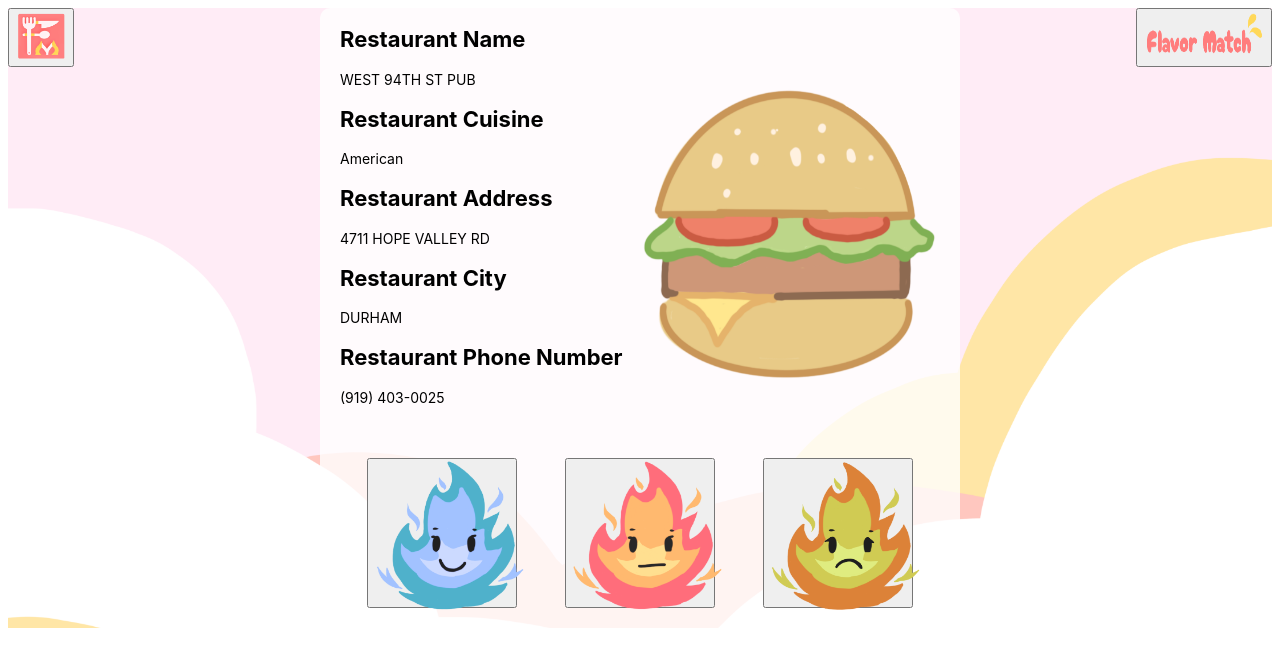
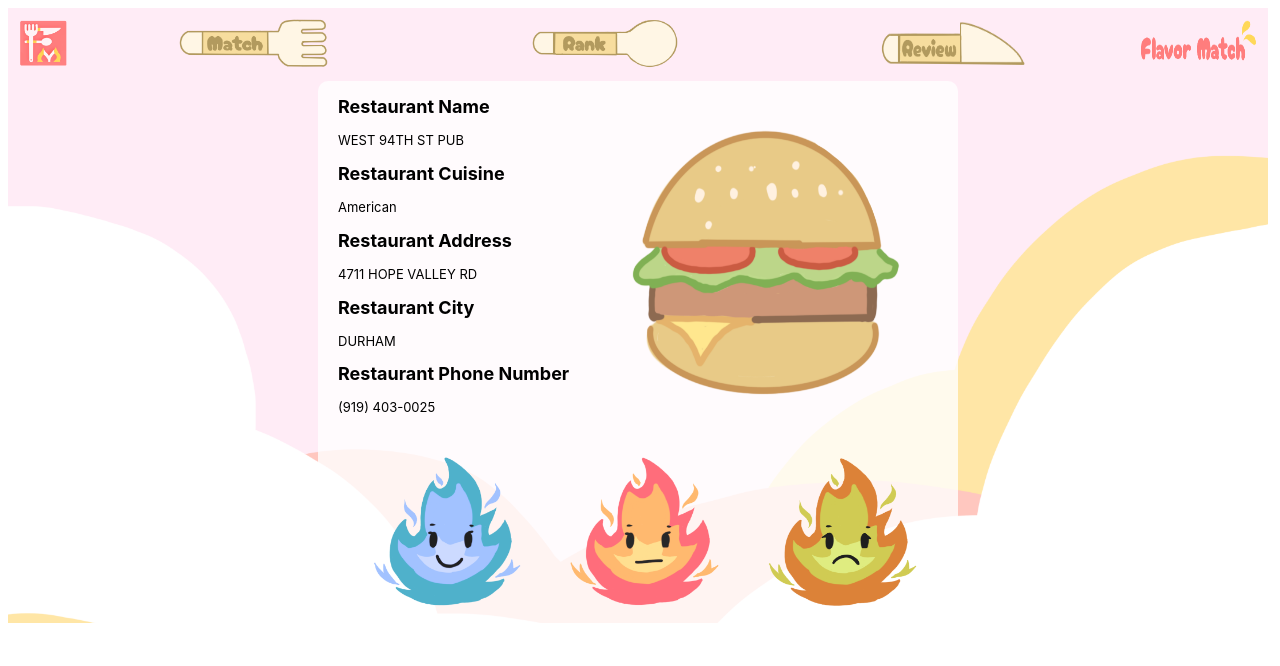
Before and after one commit to mhn098/flavor-match, an Angular app in the folder my-app/: page /restaurant/swipe in a window 1280 px wide. Shown: the top 666 px of the page. Built offline with nearby package versions, Linux system fonts and the light colour scheme.

Commit message:
completed 2 component css!

```diff
--- a/my-app/src/app/restaurant/main-page/main-page.component.css
+++ b/my-app/src/app/restaurant/main-page/main-page.component.css
@@ -1,21 +1,3 @@
-/* body {
-	background-size: cover;
-	background-position: center;
-	background-image: url(/assets/img/trial-bg.png);
-	background-color: #ffd6e9;
-	color: #000000;
-    text-align: center;
-	margin-top: 100px;
-} */
-
-/* .container {
-    background-size: cover;
-	background-position: center;
-	background-image: url(/assets/img/trial-bg.png);
-    width: 1260px;
-    height: 615px;
-} */
-
 .container {
     position: relative;
     width: 1260px;
@@ -35,3 +17,7 @@
 .bottom-bar {
     margin-top: 20px;
 }
+
+.glow:hover {
+    filter: brightness(120%);
+}
--- a/my-app/src/app/restaurant/main-page/main-page.component.html
+++ b/my-app/src/app/restaurant/main-page/main-page.component.html
@@ -1,9 +1,12 @@
 <div class="container">
 
   <div class="center">
+
+    <div class="glow">
     <img src="/assets/img/better-fm-logo.png"
     width="500"
     height="135">
+    </div>
 
     <div class="bottom-bar">
         <button (click)="restaurantService.menuSelectPage()">Start!</button>
--- a/my-app/src/app/restaurant/menu-select/menu-select.component.css
+++ b/my-app/src/app/restaurant/menu-select/menu-select.component.css
@@ -1,17 +1,107 @@
-/* body {
-	background-size: cover;
-	background-position: center;
-	background-image: url(/assets/img/trial-bg.png);
-	background-color: #ffd6e9;
-	color: #000000;
-    text-align: center;
-	margin-top: 0px;
-} */
+.container {
+    position: relative;
+    background-size: cover;
+    background-position: center;
+    justify-content: center;
+    align-items: center;
+    background-image: url(/assets/img/trial-bg.png);
+    width: 1260px;
+    height: 615px;
+}
 
 .topright {
     float: right;
-  }
+    background-color: transparent;
+    border: none;
+    outline: none;
+    cursor: pointer;
+    transition: filter 0.3s ease;
+}
 
 .topleft {
     float: left;
+    background-color: transparent;
+    border: none;
+    outline: none;
+    cursor: pointer;
+    transition: filter 0.3s ease;
 }
+
+.grid-item {
+    background-color: transparent;
+    border: none;
+    outline: none;
+    cursor: pointer;
+    transition: filter 0.3s ease;
+}
+
+.topright:hover,
+.topleft:hover,
+.grid-item:hover {
+    filter: brightness(120%);
+}
+
+.center {
+    text-align: center;
+}
+
+form {
+    margin-top: 50px;
+    padding: 20px;
+    background-color: rgba(255, 255, 255, 0.8);
+    border-radius: 10px;
+    max-width: 400px;
+    margin: 0 auto;
+}
+
+h2 {
+    font-size: 22px;
+    margin-bottom: 10px;
+}
+
+select {
+    width: 100%;
+    padding: 10px;
+    margin-bottom: 20px;
+    border-radius: 5px;
+    border: 1px solid #ccc;
+    box-sizing: border-box;
+}
+
+button {
+    width: 100%;
+    padding: 10px;
+    color: #fff;
+    border: none;
+    border-radius: 5px;
+    cursor: pointer;
+}
+
+button.hoverable {
+    background-color: #ec81e5;
+}
+
+button.hoverable:hover {
+    background-color: #e43ec3;
+}
+
+button.non-hoverable {
+    background-color: transparent;
+}
+
+.small-image {
+    height: 50px;
+    width: 150px;
+}
+
+.grid-item {
+    margin: 0 10px;
+    float: left;
+    transition: filter 0.3s ease;
+	margin-bottom: 60px;
+}
+
+.grid-container {
+    display: grid;
+    grid-template-columns: auto auto auto;
+}
--- a/my-app/src/app/restaurant/menu-select/menu-select.component.html
+++ b/my-app/src/app/restaurant/menu-select/menu-select.component.html
@@ -1,22 +1,36 @@
-<p>menu-select works!</p>
-
-<body>
-    <!-- top bar -->
+<div class="container">
+<div class="icons">
     <div class="topleft">
-    <img src="/assets/img/icon-only.png"
-    width="50"
-    height="50">
+        <button mat-stroked-button class="non-hoverable" (click)="restaurantService.mainPage()">
+            <img src="/assets/img/icon-only.png" width="50" height="50">
+        </button>
     </div>
-
     <div class="topright">
-        <img src="/assets/img/text-only.png"
-        width="200"
-        height="50">
+        <button mat-stroked-button class="non-hoverable" (click)="restaurantService.mainPage()">
+            <img src="/assets/img/text-only.png" width="120" height="50">
+        </button>
     </div>
-</body>
-
+    <div class="grid-container">
+        <div class="grid-item">
+            <button mat-stroked-button class="non-hoverable" (click)="restaurantService.menuSelectPage()">
+            <img src="/assets/img/match-button.png" alt="Match" class="small-image">
+            </button>
+        </div>
+        <div class="grid-item">
+            <button mat-stroked-button class="non-hoverable" (click)="restaurantService.likedPage()">
+            <img src="/assets/img/rank-button.png" alt="Rank" class="small-image">
+            </button>
+        </div>
+        <div class="grid-item">
+            <button mat-stroked-button class="non-hoverable" (click)="restaurantService.reviewPage()">
+            <img src="/assets/img/review-button.png" alt="Review" class="small-image">
+            </button>
+        </div>
+    </div>
+</div>
+    <div class="center">
         <form>
-    <label>Select City:</label>
+            <h2>Select City:</h2>
             <select #city id="city" name="city">
                 <option value="rtp">RTP</option>
                 <option value="chapel-hill">Chapel Hill</option>
@@ -24,8 +38,7 @@
                 <option value="raleigh">Raleigh</option>
             </select>
             <br><br>
-
-    <label>Select Cuisine:</label>
+            <h2>Select Cuisine:</h2>
             <select #cuisine id="cuisine" name="cuisine">
                 <option value="all">All</option>
                 <option value="american">American</option>
@@ -34,14 +47,8 @@
                 <option value="italian">Italian</option>
                 <option value="mexican">Mexican</option>
             </select>
-    <button type="button"
-     (click)="filter(city.value, cuisine.value)">Filter</button>
+            <br><br>
+            <button type="button" class="hoverable" (click)="filter(city.value, cuisine.value)">Filter</button>
         </form>
-
-<br>
-<!-- bottom tab -->
-<div class="bottom-bar">
-    <button (click)="restaurantService.menuSelectPage()">Swipes</button>
-    <button (click)="restaurantService.likedPage()">Picks</button>
-    <button (click)="restaurantService.reviewPage()">Reviews</button>
     </div>
+</div>
--- a/my-app/src/app/restaurant/swipe/swipe.component.css
+++ b/my-app/src/app/restaurant/swipe/swipe.component.css
@@ -1,20 +1,44 @@
 .topright {
     float: right;
+    background-color: transparent;
+    border: none;
+    outline: none;
+    cursor: pointer;
+    transition: filter 0.3s ease;
 }
 
 .topleft {
     float: left;
+    background-color: transparent;
+    border: none;
+    outline: none;
+    cursor: pointer;
+    transition: filter 0.3s ease;
+}
+
+.grid-item {
+    background-color: transparent;
+    border: none;
+    outline: none;
+    cursor: pointer;
+    transition: filter 0.3s ease;
+}
+
+.topright:hover,
+.topleft:hover,
+.grid-item:hover {
+    filter: brightness(120%);
 }
 
 .container {
-    /* position: relative; */
+    position: relative;
     background-size: cover;
 	background-position: center;
+    justify-content: center;
+    align-items: center;
 	background-image: url(/assets/img/trial-bg.png);
-    width: auto;
-    height: auto;
-    /* min-height: 100vh;
-    padding: 20px; */
+    width: 1260px;
+    height: 615px;
 }
 
 .content {
@@ -35,29 +59,28 @@
     margin-top: 75px;
 }
 
-.reaction-buttons {
-    display: flex;
-    justify-content: center;
-    margin-top: 0px;
-    height: 150px;
-}
-
 .reaction-buttons button {
     margin: 0 24px;
     height: 150px;
     width: 150px;
+    background-color: transparent;
+    border: none;
+    outline: none;
+    cursor: pointer;
+    filter: brightness(100%);
+    transition: filter 0.3s ease;
 }
 
-/* .top {
-    justify-content: space-between;
-} */
+.reaction-buttons button:hover {
+    filter: brightness(120%);
+}
 
 .column {
     display: flex;
     justify-content: center;
     margin-top: -20px;
-    margin-bottom: -50px;
-    height: 500px;
+    margin-bottom: -34px;
+    height: 400px;
 }
 
 .small-image1 {
@@ -66,14 +89,47 @@
 }
 
 .small-image2 {
-    height: 300px;
-    width: 300px;
+    height: 275px;
+    width: 275px;
+    margin-right: 34px;
+    margin-top: -32px;
 }
 
 h2 {
-    font-size: 22px;
+    font-size: 18px;
 }
 
 p {
-    font-size: 14px;
+    font-size: 13px;
 }
+
+button {
+    width: 100%;
+    padding: 10px;
+    color: #fff;
+    border: none;
+    border-radius: 5px;
+    cursor: pointer;
+}
+
+button.non-hoverable {
+    background-color: transparent;
+}
+
+.small-image3 {
+    height: 50px;
+    width: 150px;
+}
+
+.grid-item {
+    margin: 0 10px;
+    float: left;
+    transition: filter 0.3s ease;
+	margin-bottom: 60px;
+}
+
+.grid-container {
+    display: grid;
+    grid-template-columns: auto auto auto;
+    margin-bottom: -60px;
+}
--- a/my-app/src/app/restaurant/swipe/swipe.component.html
+++ b/my-app/src/app/restaurant/swipe/swipe.component.html
@@ -1,17 +1,35 @@
 <div class="container">
+<div class="icons">
     <div class="topleft">
-        <button mat-stroked-button (click)="restaurantService.mainPage()">
+        <button mat-stroked-button class="non-hoverable" (click)="restaurantService.mainPage()">
             <img src="/assets/img/icon-only.png"
             width="50"
             height="50">
         </button>
     </div>
     <div class="topright">
-        <button mat-stroked-button (click)="restaurantService.mainPage()">
+        <button mat-stroked-button class="non-hoverable" (click)="restaurantService.mainPage()">
             <img src="/assets/img/text-only.png"
             width="120"
             height="50">
         </button>
+    </div>
+    <div class="grid-container">
+        <div class="grid-item">
+            <button mat-stroked-button class="non-hoverable" (click)="restaurantService.menuSelectPage()">
+            <img src="/assets/img/match-button.png" alt="Match" class="small-image3">
+            </button>
+        </div>
+        <div class="grid-item">
+            <button mat-stroked-button class="non-hoverable" (click)="restaurantService.likedPage()">
+            <img src="/assets/img/rank-button.png" alt="Rank" class="small-image3">
+            </button>
+        </div>
+        <div class="grid-item">
+            <button mat-stroked-button class="non-hoverable" (click)="restaurantService.reviewPage()">
+            <img src="/assets/img/review-button.png" alt="Review" class="small-image3">
+            </button>
+        </div>
 </div>
     <div class="content">
         <div class="column">
@@ -38,13 +56,13 @@
             </div>
         </div>
         <div class="reaction-buttons">
-            <button mat-stroked-button (click)="restaurantService.likeRestaurant()">
+            <button type="button" class="hoverable" (click)="this.hitlike()">
                 <img src="/assets/img/happy-reaction.png" class="small-image1">
             </button>
-            <button mat-stroked-button (click)="restaurantService.indifferentRestaurant()">
+            <button type="button" class="hoverable" (click)="this.hitindifferent()">
                 <img src="/assets/img/neutral-reaction.png" class="small-image1">
             </button>
-            <button mat-stroked-button (click)="restaurantService.dislikeRestaurant()">
+            <button type="button" class="hoverable" (click)="this.hitdislike()">
                 <img src="/assets/img/sad-reaction.png" class="small-image1">
             </button>
         </div>
```
Also changed, not shown: my-app/src/app/restaurant/liked/liked.component.css (+0 -10 lines). Lines whose indentation alone changed are shown as unchanged.
